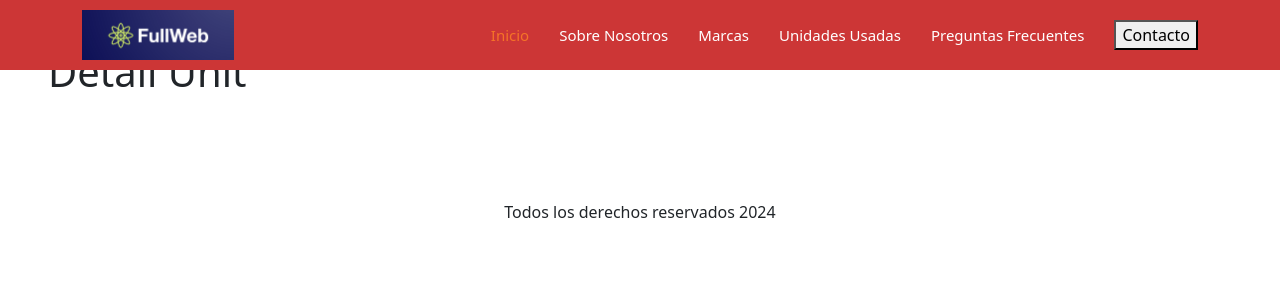
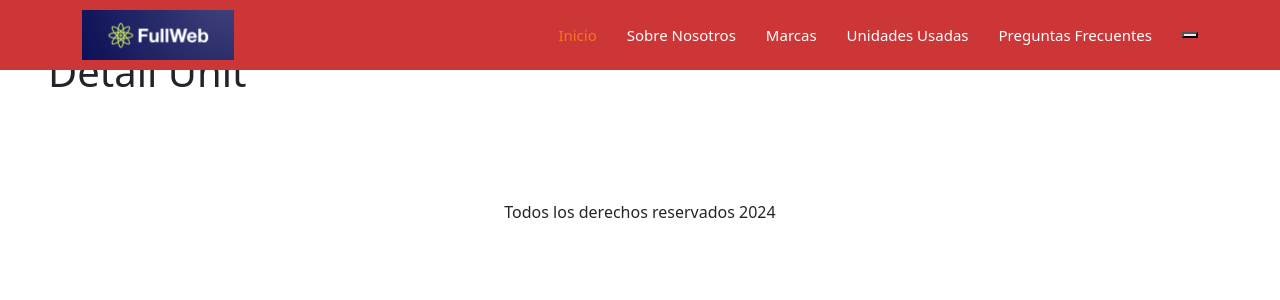
Before and after one commit to LautaroFullone/full-web, a React (Vite) app in the folder client/: page /unit in a window 1280 px wide. Shown: the top 300 px of the page. Built offline with nearby package versions, Linux system fonts and the light colour scheme.

Commit message:
pages import

```diff
--- a/client/src/components/landing/ButtonLanding.tsx
+++ b/client/src/components/landing/ButtonLanding.tsx
@@ -1,20 +1,20 @@
-interface ButtonLandingProps {
-   label: string;
-   actionClick: () => void;
-   className?: string;
-   isActive?: boolean;
-   borderWhite?: boolean;
-   size?: 'sm' | 'md' | 'lg';
+interface ButtonLandingProps extends React.ButtonHTMLAttributes<HTMLButtonElement> {
+   label: string
+   actionClick: () => void
+   className?: string
+   isActive?: boolean
+   borderWhite?: boolean
+   size?: 'sm' | 'md' | 'lg'
 }
 
-const ButtonLanding: React.FC<ButtonLandingProps> = ({
-   label,
+export default function ButtonLanding({
+   children,
    actionClick,
    className = '',
    isActive = false,
    borderWhite = false,
    size = 'md',
-}) => {
+}: ButtonLandingProps) {
    return (
       <button
          type="button"
@@ -25,9 +25,7 @@ const ButtonLanding: React.FC<ButtonLandingProps> = ({
 				${size === 'lg' ? ' large-btn' : ''}
 				${className}`}
       >
-         {label}
+         {children}
       </button>
-   );
-};
-
-export default ButtonLanding;
+   )
+}
--- a/client/src/pages/DetailUnitPage.tsx
+++ b/client/src/pages/DetailUnitPage.tsx
@@ -1,3 +1,3 @@
 export default function DetailUnitPage() {
-   return <h1 className="text-4xl text-blue-500">Detail Unit</h1>;
+   return <h1 className="text-4xl text-blue-500">Detail Unit</h1>
 }
--- a/client/src/pages/LandingPage.tsx
+++ b/client/src/pages/LandingPage.tsx
@@ -1,3 +1,3 @@
 export default function LandingPage() {
-   return <h1 className="text-4xl text-blue-500">Landing Page</h1>;
+   return <h1 className="text-4xl text-blue-500">Landing Page</h1>
 }
--- a/client/tsconfig.app.json
+++ b/client/tsconfig.app.json
@@ -9,6 +9,7 @@
       "paths": {
          "@/components/*": ["components/*"],
          "@/layouts/*": ["layouts/*"],
+         "@/pages/*": ["pages/*"], //not working
          "@/services/*": ["services/*"],
          "@/hooks/*": ["hooks/*"],
          "@/utils/*": ["utils/*"]
```
Also changed, not shown: client/src/App.tsx (+5 -5 lines).
